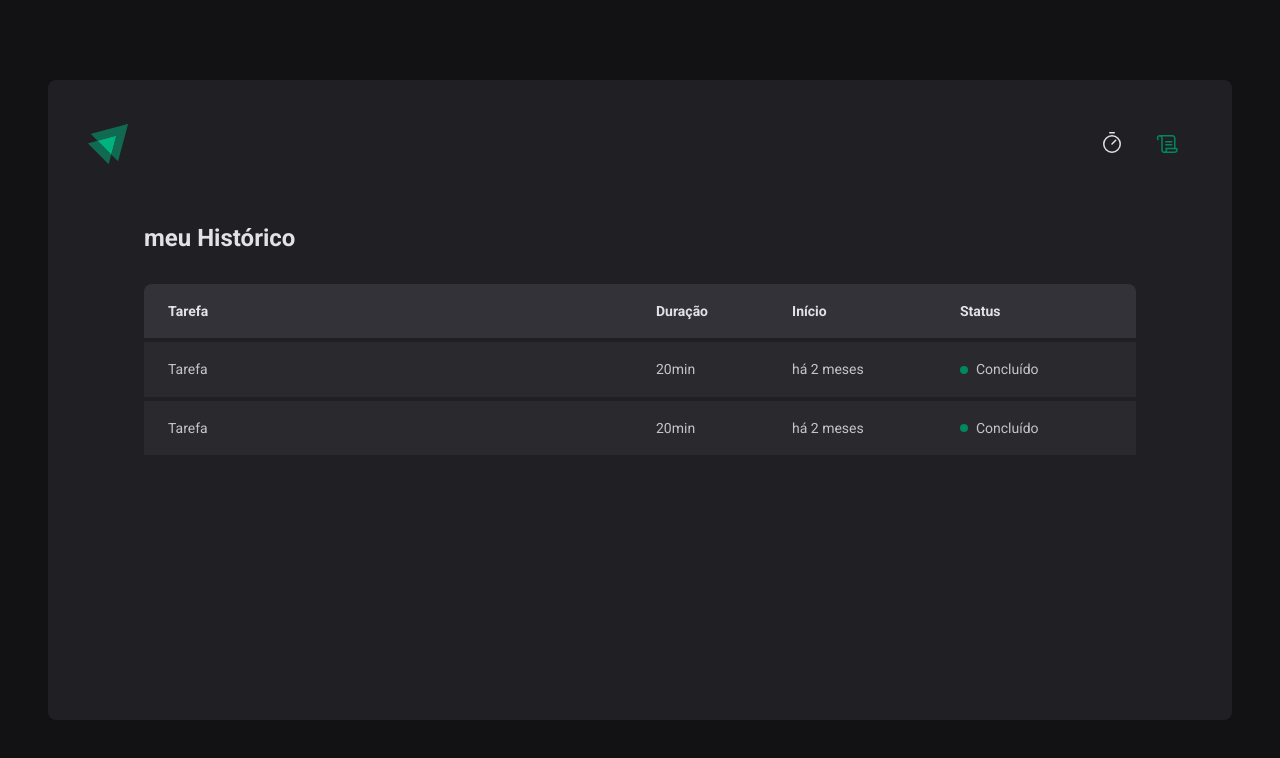
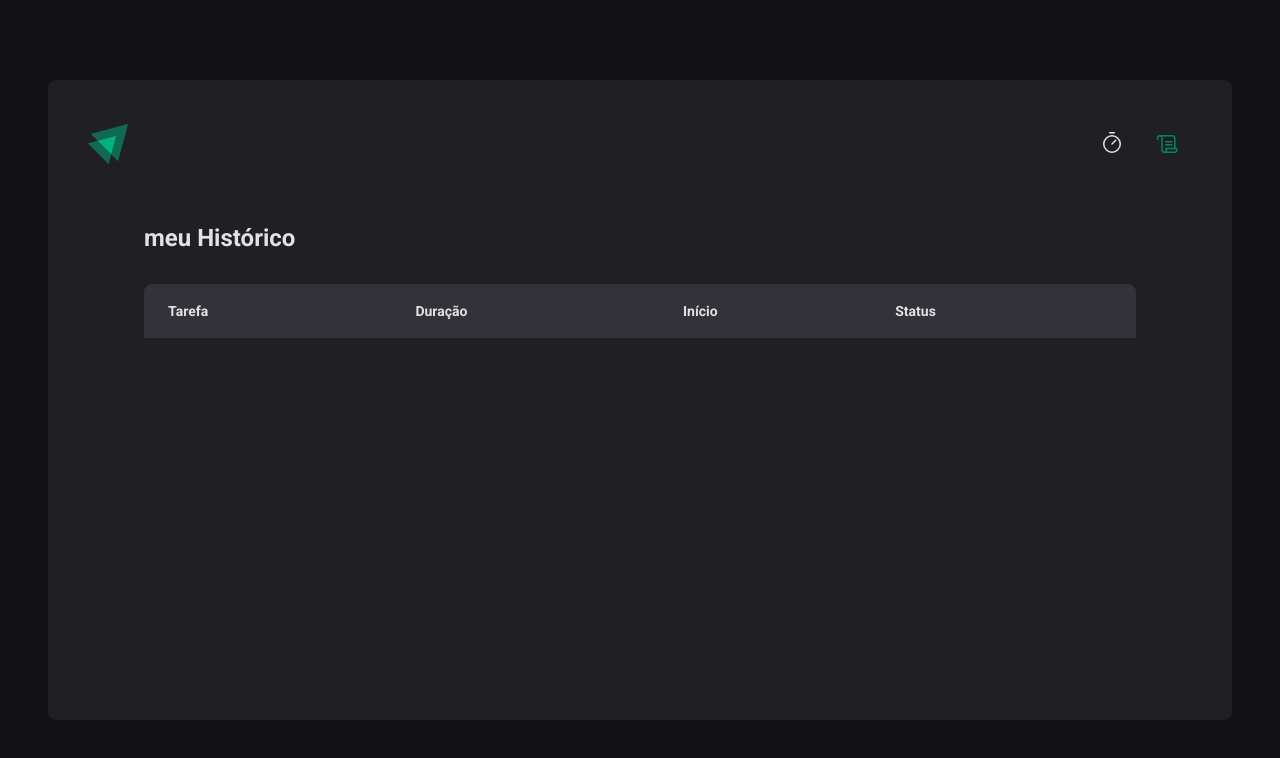
Before and after one commit to Yasminxs3/timer, a React (Vite) app: page /history in a window 1280 px wide. Shown: the top 758 px of the page. Built offline with nearby package versions, Linux system fonts and the light colour scheme.

Commit message:
add history and refac context

```diff
--- a/src/App.tsx
+++ b/src/App.tsx
@@ -3,12 +3,15 @@ import { defaultTheme } from './styles/themes/default'
 import { GlobalStyle } from './styles/global'
 import { Router } from './Router'
 import { BrowserRouter } from 'react-router-dom'
+import { CyclesContextProvider } from './contexts/CycleContext'
 
 export function App() {
   return (
     <ThemeProvider theme={defaultTheme}>
       <BrowserRouter>
-        <Router />
+        <CyclesContextProvider>
+          <Router />
+        </CyclesContextProvider>
       </BrowserRouter>
       <GlobalStyle />
     </ThemeProvider>
--- /dev/null
+++ b/src/contexts/CycleContext.tsx
@@ -0,0 +1,97 @@
+import { ReactNode, createContext, useState } from 'react'
+
+interface Cycle {
+  id: string
+  task: string
+  minutes: number
+  startDate: Date
+  interruptedDate?: Date
+  finishedDate?: Date
+}
+interface CreateCycleData {
+  task: string
+  minutes: number
+}
+
+interface CyclesContextType {
+  cycles: Cycle[]
+  activeCycle: Cycle | undefined
+  activeCycleId: string | null
+  amountSecondsPassed: number
+  markCurrentCycleAsFinished: () => void
+  setSecondsPassed: (seconds: number) => void
+  createNewCycle: (data: CreateCycleData) => void
+  interuptCycle: () => void
+}
+
+export const CyclesContext = createContext({} as CyclesContextType)
+interface CyclesContexProvidersProps {
+  children: ReactNode
+}
+
+export function CyclesContextProvider({
+  children,
+}: CyclesContexProvidersProps) {
+  const [cycles, setCycles] = useState<Cycle[]>([])
+  const [activeCycleId, setActiveCycleId] = useState<string | null>(null)
+  const [amountSecondsPassed, setAmountSecondsPassed] = useState(0)
+  const activeCycle = cycles.find((cycle) => cycle.id === activeCycleId)
+
+  function markCurrentCycleAsFinished() {
+    setCycles((state) =>
+      state.map((cycle) => {
+        if (cycle.id === activeCycleId) {
+          return { ...cycle, finishedDate: new Date() }
+        }
+        return cycle
+      }),
+    )
+  }
+
+  function setSecondsPassed(seconds: number) {
+    setAmountSecondsPassed(seconds)
+  }
+
+  function createNewCycle(data: CreateCycleData) {
+    const id = String(new Date().getTime())
+    const newCycle: Cycle = {
+      id,
+      startDate: new Date(),
+      ...data,
+    }
+
+    setCycles((state) => [...state, newCycle])
+    setActiveCycleId(id)
+    setAmountSecondsPassed(0)
+  }
+
+  function interuptCycle() {
+    setActiveCycleId(null)
+
+    setCycles(
+      cycles.map((cycle) => {
+        if (cycle.id === activeCycleId) {
+          return { ...cycle, interruptedDate: new Date() }
+        }
+        return cycle
+      }),
+    )
+  }
+
+  return (
+    <CyclesContext.Provider
+      value={{
+        activeCycle,
+        activeCycleId,
+        markCurrentCycleAsFinished,
+        amountSecondsPassed,
+        setSecondsPassed,
+        createNewCycle,
+        interuptCycle,
+        cycles,
+      }}
+    >
+      {children}
+    </CyclesContext.Provider>
+  )
+}
--- a/src/pages/History/index.tsx
+++ b/src/pages/History/index.tsx
@@ -1,6 +1,12 @@
+import { useContext } from 'react'
 import { HistoryContainer, HistoryList, Status } from './styles'
+import { CyclesContext } from '../../contexts/CycleContext'
+import { formatDistanceToNow } from 'date-fns'
+import { ptBR } from 'date-fns/locale'
 
 export function History() {
+  const { cycles } = useContext(CyclesContext)
+
   return (
     <HistoryContainer>
       <h1>meu Histórico</h1>
@@ -16,22 +22,31 @@ export function History() {
             </tr>
           </thead>
           <tbody>
-            <tr>
-              <td>Tarefa</td>
-              <td>20min</td>
-              <td>há 2 meses</td>
-              <td>
-                <Status statusColor="green">Concluído</Status>
-              </td>
-            </tr>
-            <tr>
-              <td>Tarefa</td>
-              <td>20min</td>
-              <td>há 2 meses</td>
-              <td>
-                <Status statusColor="green">Concluído</Status>
-              </td>
-            </tr>
+            {cycles.map((cycle) => {
+              return (
+                <tr key={cycle.id}>
+                  <td>{cycle.task}</td>
+                  <td>{cycle.minutes}</td>
+                  <td>
+                    {formatDistanceToNow(cycle.startDate, {
+                      addSuffix: true,
+                      locale: ptBR,
+                    })}
+                  </td>
+                  <td>
+                    {cycle.finishedDate && (
+                      <Status statusColor="green">Concluído</Status>
+                    )}
+                    {cycle.interruptedDate && (
+                      <Status statusColor="red">Interrompido</Status>
+                    )}
+                    {!cycle.finishedDate && !cycle.interruptedDate && (
+                      <Status statusColor="yellow">Em andamento</Status>
+                    )}
+                  </td>
+                </tr>
+              )
+            })}
           </tbody>
         </table>
       </HistoryList>
--- a/src/pages/Home/components/CountDown/index.tsx
+++ b/src/pages/Home/components/CountDown/index.tsx
@@ -1,6 +1,6 @@
 import { differenceInSeconds } from 'date-fns'
 import { useContext, useEffect } from 'react'
-import { CyclesContext } from '../..'
+import { CyclesContext } from '../../../../contexts/CycleContext'
 import { CountContainer, Separator } from './styles'
 
 export function CountDown() {
--- a/src/pages/Home/components/NewCycleForm/index.tsx
+++ b/src/pages/Home/components/NewCycleForm/index.tsx
@@ -1,7 +1,7 @@
 import { useFormContext } from 'react-hook-form'
 import { FormContainer, MinutesAmountInput, TaskInput } from './styles'
 import { useContext } from 'react'
-import { CyclesContext } from '../..'
+import { CyclesContext } from '../../../../contexts/CycleContext'
 
 export function NewCycleForm() {
   const { activeCycle } = useContext(CyclesContext)
--- a/src/pages/Home/index.tsx
+++ b/src/pages/Home/index.tsx
@@ -4,29 +4,13 @@ import {
   StartCountDownButton,
   StopCountDownButton,
 } from './styles'
-import { createContext, useState } from 'react'
+import { useContext } from 'react'
 import { NewCycleForm } from './components/NewCycleForm'
 import { CountDown } from './components/CountDown'
 import * as zod from 'zod'
 import { FormProvider, useForm } from 'react-hook-form'
 import { zodResolver } from '@hookform/resolvers/zod'
-
-interface Cycle {
-  id: string
-  task: string
-  minutes: number
-  startDate: Date
-  interruptedDate?: Date
-  finishedDate?: Date
-}
-
-interface CyclesContextType {
-  activeCycle: Cycle | undefined
-  activeCycleId: string | null
-  amountSecondsPassed: number
-  markCurrentCycleAsFinished: () => void
-  setSecondsPassed: (seconds: number) => void
-}
+import { CyclesContext } from '../../contexts/CycleContext'
 
 const newCycleFormSchema = zod.object({
   task: zod.string().min(1, 'Informe a tarefa'),
@@ -38,28 +22,9 @@ const newCycleFormSchema = zod.object({
 
 type NewCycleFormData = zod.infer<typeof newCycleFormSchema>
 
-export const CyclesContext = createContext({} as CyclesContextType)
-
 export function Home() {
-  const [cycles, setCycles] = useState<Cycle[]>([])
-  const [activeCycleId, setActiveCycleId] = useState<string | null>(null)
-  const [amountSecondsPassed, setAmountSecondsPassed] = useState(0)
-  const activeCycle = cycles.find((cycle) => cycle.id === activeCycleId)
-
-  function markCurrentCycleAsFinished() {
-    setCycles((state) =>
-      state.map((cycle) => {
-        if (cycle.id === activeCycleId) {
-          return { ...cycle, finishedDate: new Date() }
-        }
-        return cycle
-      }),
-    )
-  }
-
-  function setSecondsPassed(seconds: number) {
-    setAmountSecondsPassed(seconds)
-  }
+  const { createNewCycle, interuptCycle, activeCycle } =
+    useContext(CyclesContext)
 
   const newCycleForm = useForm<NewCycleFormData>({
     resolver: zodResolver(newCycleFormSchema),
@@ -72,31 +37,8 @@ export function Home() {
   const { handleSubmit, watch, reset } = newCycleForm
 
   function handleCreateNewCycle(data: NewCycleFormData) {
-    const id = String(new Date().getTime())
-    const newCycle: Cycle = {
-      id,
-      startDate: new Date(),
-      ...data,
-    }
-
-    setCycles((state) => [...state, newCycle])
-    setActiveCycleId(id)
-    setAmountSecondsPassed(0)
-
+    createNewCycle(data)
     reset()
-  }
-
-  function handleInteruptCycle() {
-    setActiveCycleId(null)
-
-    setCycles(
-      cycles.map((cycle) => {
-        if (cycle.id === activeCycleId) {
-          return { ...cycle, interruptedDate: new Date() }
-        }
-        return cycle
-      }),
-    )
   }
 
   const task = watch('task')
@@ -105,24 +47,14 @@ export function Home() {
   return (
     <HomeContainer>
       <form action="" onSubmit={handleSubmit(handleCreateNewCycle)}>
-        <CyclesContext.Provider
-          value={{
-            activeCycle,
-            activeCycleId,
-            markCurrentCycleAsFinished,
-            amountSecondsPassed,
-            setSecondsPassed,
-          }}
-        >
-          <FormProvider {...newCycleForm}>
-            <NewCycleForm />
-          </FormProvider>
+        <FormProvider {...newCycleForm}>
+          <NewCycleForm />
+        </FormProvider>
 
-          <CountDown />
-        </CyclesContext.Provider>
+        <CountDown />
 
         {activeCycle ? (
-          <StopCountDownButton type="button" onClick={handleInteruptCycle}>
+          <StopCountDownButton type="button" onClick={interuptCycle}>
             <HandPalm size={24} /> Interromper
           </StopCountDownButton>
         ) : (
```
